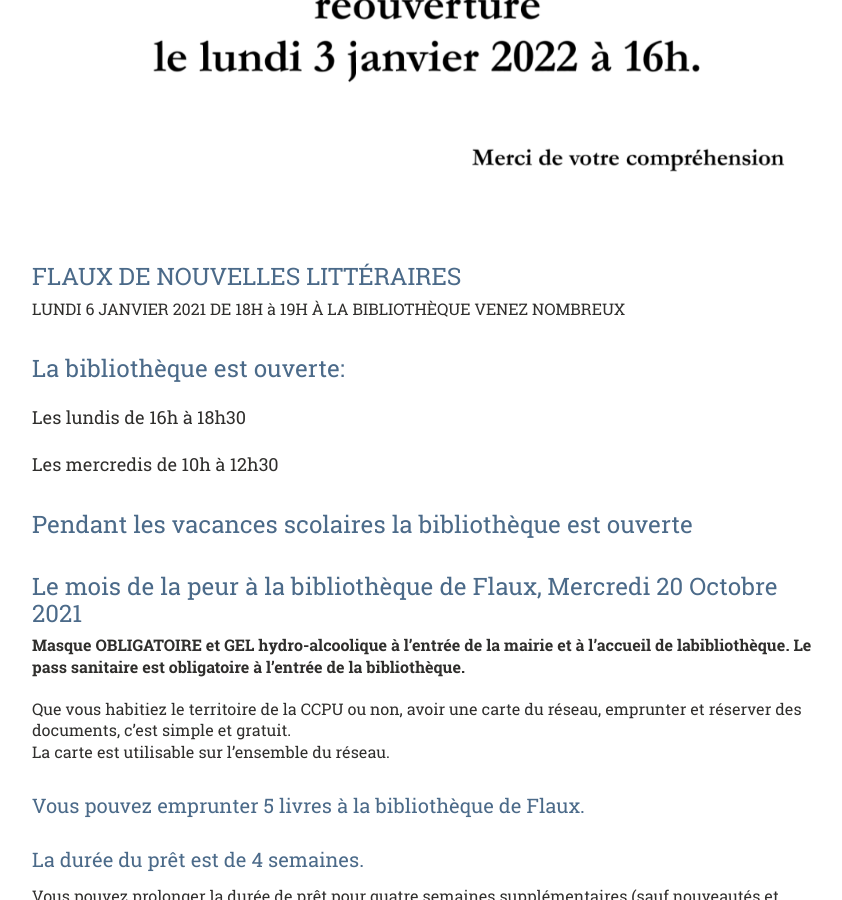
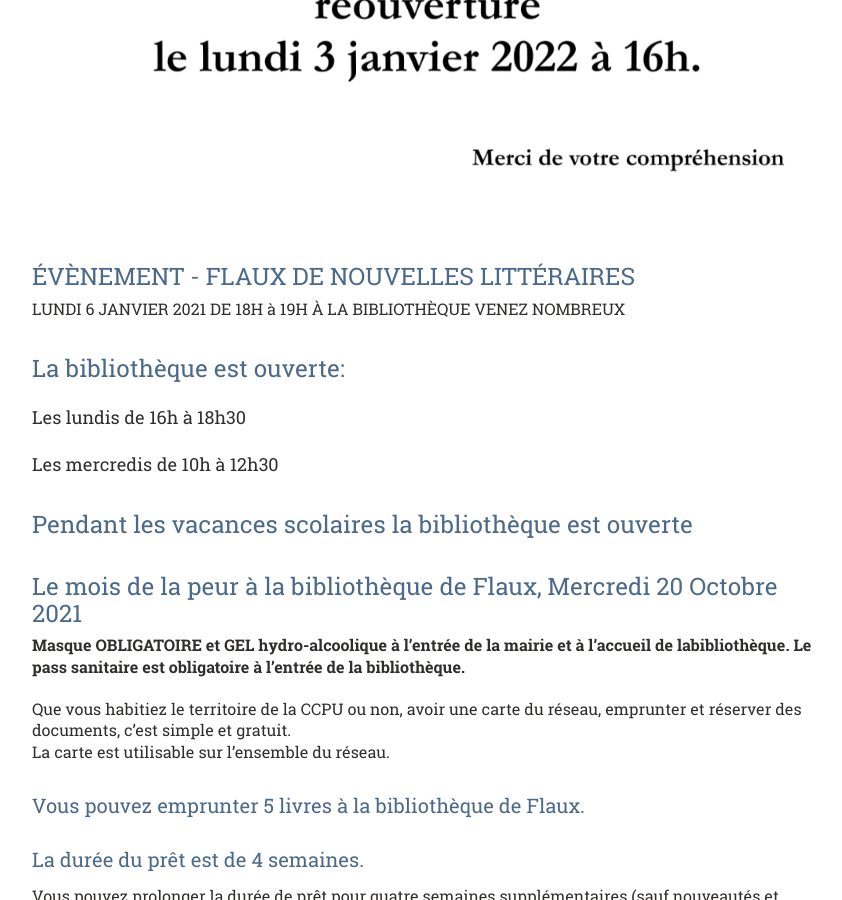
Before and after one commit to Flaux-Village/flaux-village.github.io, a Jekyll site: the page built from bibliotheque.md, in a window 1280 px wide and 900 px high, scrolled down 1457 px. Shown: the whole window, without its empty margins (58-900 px from the left). Built offline with Jekyll 4.4.1, drawn with Linux system fonts in a browser that asks for light colours; our own code applies the rules of GitHub Pages for plain Markdown files.

Commit message:
Update bibliotheque.md

```diff
--- a/bibliotheque.md
+++ b/bibliotheque.md
@@ -40,7 +40,7 @@ menu_secondaire:
 
 ![fermeture bibliotheque flaux](/assets/flyer/Screenshot from 2021-11-30 11-38-55.png){:class="img-responsive"}
 
-# FLAUX DE NOUVELLES LITTÉRAIRES
+# ÉVÈNEMENT - FLAUX DE NOUVELLES LITTÉRAIRES
 LUNDI 6 JANVIER 2021 DE 18H à 19H
 À LA BIBLIOTHÈQUE
 VENEZ NOMBREUX
```
